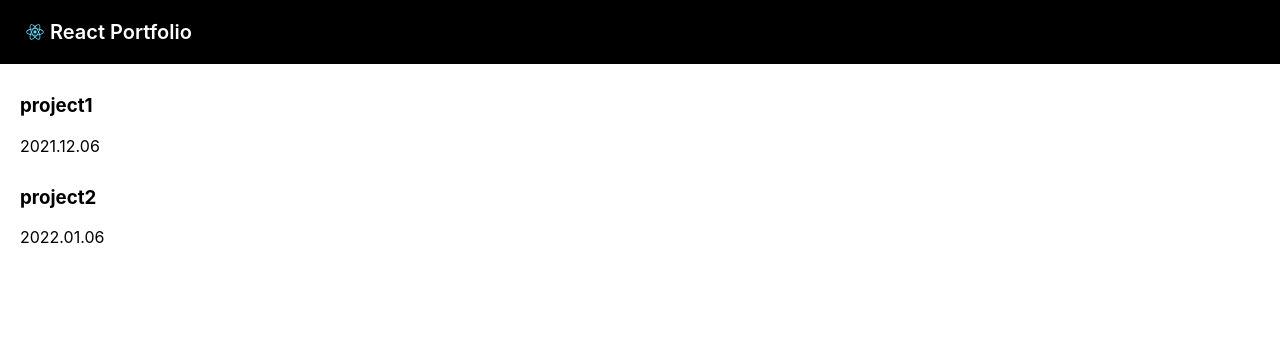
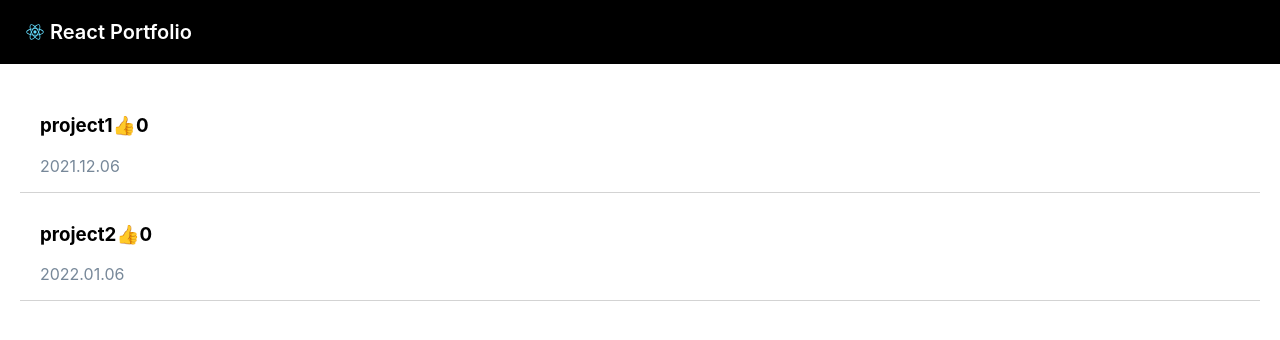
Before and after one commit to lmjing/react-study-wiki, a React (Create React App) app: page / in a window 1280 px wide. Shown: the top 340 px of the page. Built offline with nearby package versions, Linux system fonts and the light colour scheme.

Commit message:
코딩 애플 1.3 setState, event 학습 응용 좋아요 기능 구현

```diff
--- a/src/App.css
+++ b/src/App.css
@@ -47,9 +47,18 @@
   font-size : 20px;
 }
 
+.main-container {
+  padding: 20px;
+}
+
 .project {
   margin-top : 30px;
   text-align : left;
   padding-left : 20px;
   padding-right : 20px;
+  border-bottom: 1px solid lightgray;
 }
+
+.project > p {
+  color: lightslategray;
+}
--- a/src/App.js
+++ b/src/App.js
@@ -6,11 +6,19 @@ function App() {
 
     const [projects, setProjects] = useState([{
         name: 'project1',
-        date: '2021.12.06'
+        date: '2021.12.06',
+        like: 0
     }, {
         name: 'project2',
-        date: '2022.01.06'
+        date: '2022.01.06',
+        like: 0
     }])
+
+    const addLike = (i) => {
+        const newArray = [...projects]
+        newArray[i].like++
+        setProjects(newArray)
+    }
 
     return (
         <div className="App">
@@ -20,11 +28,15 @@ function App() {
             </header>
             <div className="main-container">
                 {
-                    projects.map(project => {
-                        const {name, date} = project
+                    projects.map((project, i) => {
+                        const {name, date, like} = project
                         return (
                             <div className="project">
-                                <h3>{name}</h3>
+                                <h3>
+                                    {name}
+                                    <span onClick={() => addLike(i)}>👍</span>
+                                    {like}
+                                </h3>
                                 <p>{date}</p>
                             </div>
                         )
```
